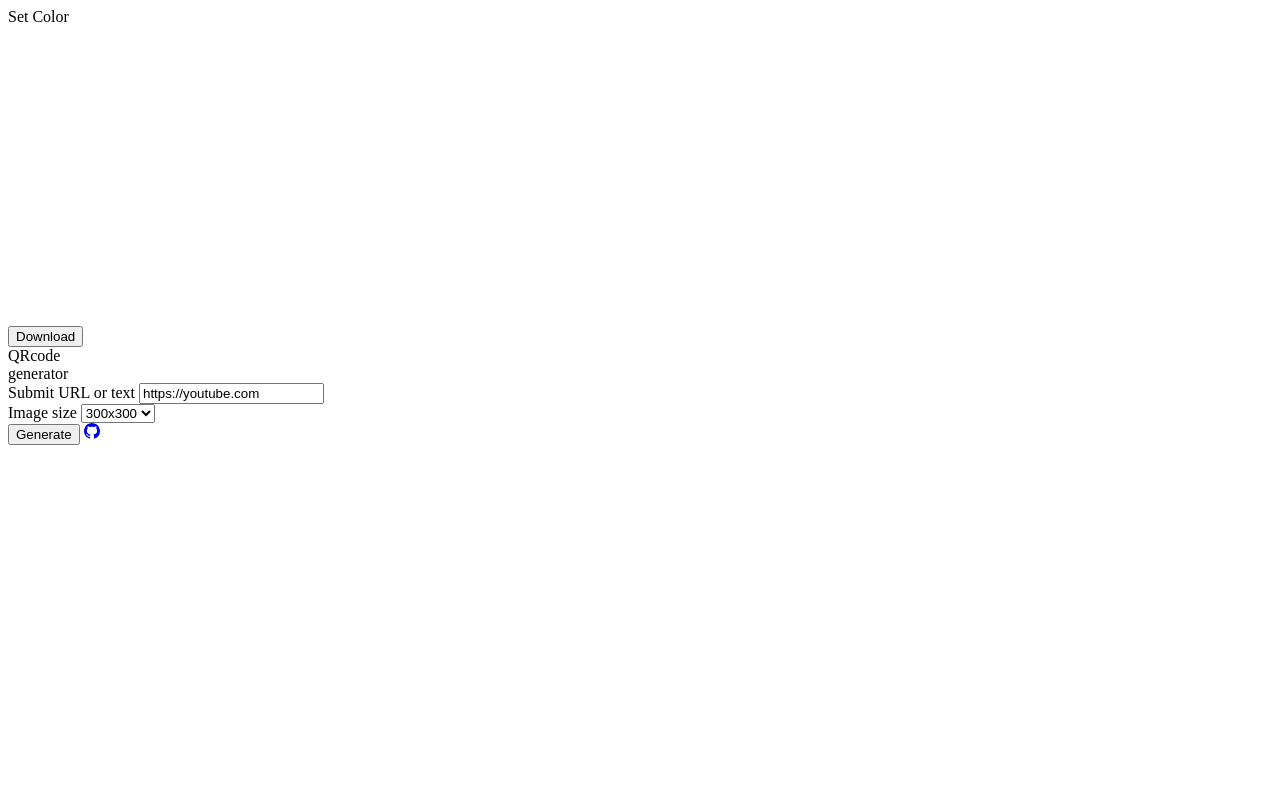
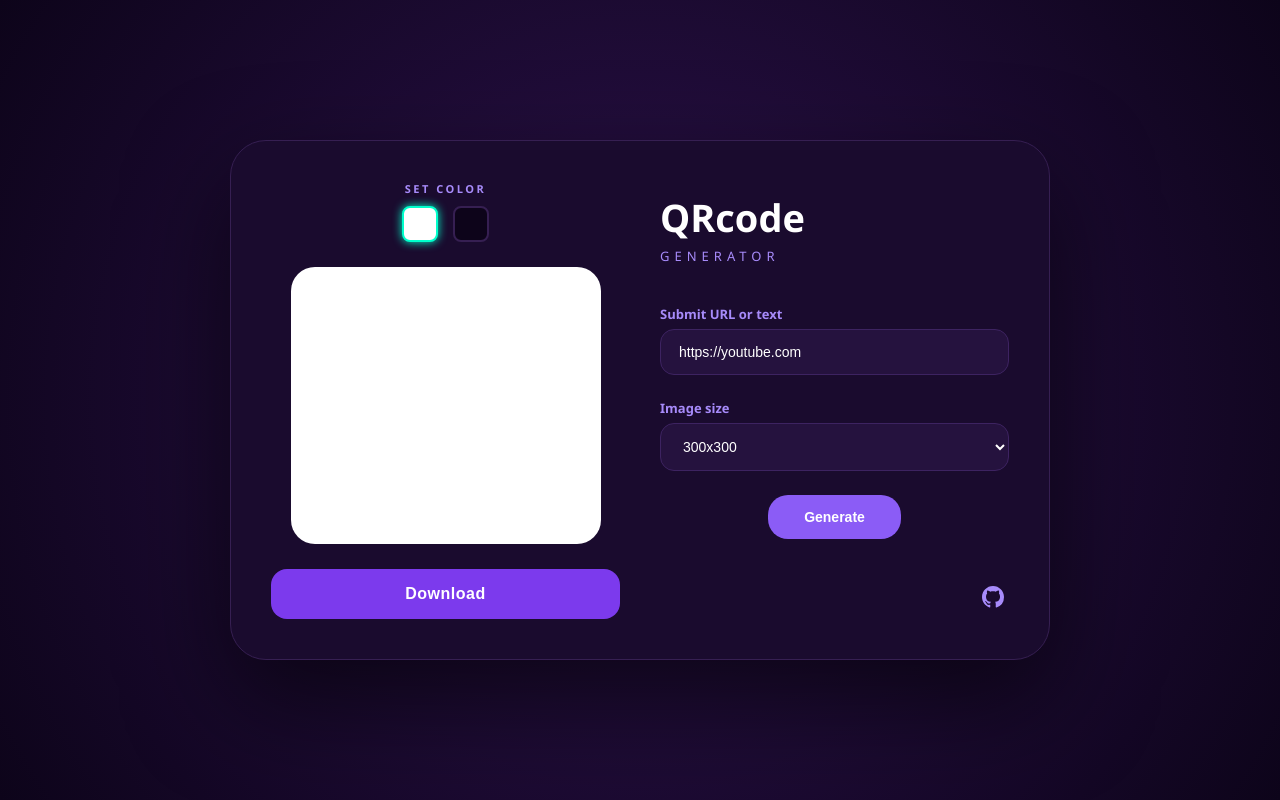
Before and after one commit to alirajput2074-stack/qr, a plain HTML site: page index.html in a window 1280 px wide. Drawn offline with Linux system fonts and the light colour scheme.

Commit message:
Update index.html

```diff
--- a/index.html
+++ b/index.html
@@ -1,3 +1,164 @@
+<!DOCTYPE html>
+<html lang="en">
+<head>
+    <meta charset="UTF-8">
+    <meta name="viewport" content="width=device-width, initial-scale=1.0">
+    <title>QR Code Generator - Premium Purple</title>
+    <style>
+        body {
+            background: radial-gradient(circle, #2d124d 0%, #0d041a 100%) !important;
+            color: #ffffff !important;
+            font-family: 'Segoe UI', system-ui, -apple-system, sans-serif !important;
+            margin: 0 !important;
+            display: flex !important;
+            justify-content: center !important;
+            align-items: center !important;
+            min-height: 100vh !important;
+        }
+        .app-window {
+            background-color: #1a0b2e !important;
+            width: 820px !important;
+            height: 520px !important;
+            border-radius: 36px !important;
+            display: flex !important;
+            box-shadow: 0 40px 100px rgba(0, 0, 0, 0.6) !important;
+            overflow: hidden !important;
+            border: 1px solid #361f52 !important;
+            padding: 40px !important;
+            box-sizing: border-box !important;
+            gap: 40px !important;
+        }
+        .window-left {
+            flex: 1 !important;
+            display: flex !important;
+            flex-direction: column !important;
+            align-items: center !important;
+        }
+        .color-header-row {
+            display: flex !important;
+            flex-direction: column !important;
+            align-items: center !important;
+            margin-bottom: 25px !important;
+        }
+        .color-title {
+            font-size: 11px !important;
+            font-weight: 700 !important;
+            letter-spacing: 2.5px !important;
+            color: #a78bfa !important;
+            text-transform: uppercase !important;
+            margin-bottom: 10px !important;
+        }
+        .color-swatch-box {
+            display: flex !important;
+            gap: 15px !important;
+        }
+        .swatch-node {
+            width: 32px !important;
+            height: 32px !important;
+            border-radius: 8px !important;
+            cursor: pointer !important;
+            border: 2px solid transparent !important;
+        }
+        .swatch-node.white { background-color: #ffffff !important; border-color: #7c3aed !important; }
+        .swatch-node.dark { background-color: #0d041a !important; border-color: #361f52 !important; }
+        .swatch-node.active { border-color: #00ffcc !important; box-shadow: 0 0 10px #00ffcc !important; }
+
+        .qr-stage-container {
+            width: 310px !important;
+            height: 310px !important;
+            background-color: #ffffff !important;
+            border-radius: 24px !important;
+            display: flex !important;
+            justify-content: center !important;
+            align-items: center !important;
+            margin-bottom: 25px !important;
+            overflow: hidden !important;
+        }
+        .qr-stage-container canvas {
+            width: 250px !important;
+            height: 250px !important;
+            display: block !important;
+        }
+        .btn-download-trigger {
+            width: 100% !important;
+            background-color: #7c3aed !important;
+            color: #ffffff !important;
+            border: none !important;
+            padding: 16px !important;
+            border-radius: 16px !important;
+            font-size: 16px !important;
+            font-weight: 700 !important;
+            cursor: pointer !important;
+            letter-spacing: 0.5px !important;
+            text-align: center !important;
+        }
+        .window-right {
+            flex: 1 !important;
+            display: flex !important;
+            flex-direction: column !important;
+            box-sizing: border-box !important;
+            position: relative !important;
+        }
+        .logo-branding-area {
+            text-align: left !important;
+            margin-top: 10px !important;
+            margin-bottom: 40px !important;
+        }
+        .logo-text-main {
+            font-size: 38px !important;
+            font-weight: 700 !important;
+            color: #ffffff !important;
+            margin: 0 !important;
+        }
+        .logo-text-sub {
+            font-size: 13px !important;
+            letter-spacing: 5px !important;
+            color: #a78bfa !important;
+            text-transform: uppercase !important;
+            margin-top: 4px !important;
+        }
+        .form-input-group {
+            display: flex !important;
+            flex-direction: column !important;
+            gap: 6px !important;
+            margin-bottom: 24px !important;
+        }
+        .field-label {
+            font-size: 13px !important;
+            font-weight: 600 !important;
+            color: #a78bfa !important;
+        }
+        .text-input-field {
+            width: 100% !important;
+            padding: 14px 18px !important;
+            background-color: #25123e !important;
+            border: 1px solid #3d2361 !important;
+            color: #ffffff !important;
+            border-radius: 14px !important;
+            font-size: 14px !important;
+            box-sizing: border-box !important;
+        }
+        .btn-generate-action {
+            background-color: #8b5cf6 !important;
+            color: #ffffff !important;
+            border: none !important;
+            padding: 14px 36px !important;
+            border-radius: 20px !important;
+            font-size: 14px !important;
+            font-weight: 700 !important;
+            cursor: pointer !important;
+            width: fit-content !important;
+            align-self: center !important;
+        }
+        .github-anchor-icon {
+            position: absolute !important;
+            bottom: 5px !important;
+            right: 5px !important;
+            color: #a78bfa !important;
+            font-size: 22px !important;
+        }
+    </style>
+</head>
 <body>
 
     <div class="app-window">
@@ -46,12 +207,11 @@
         </div>
     </div>
 
-    <!-- Embedded High-Fidelity Standalone Scannable QR Engine Code -->
     <script>
-        let currentQRColor = "#1a0b2e";
+        let currentQRColor = "1a0b2e";
 
         function changeColor(color, element) {
-            currentQRColor = color;
+            currentQRColor = color.replace('#', '');
             document.querySelectorAll('.swatch-node').forEach(node => node.classList.remove('active'));
             element.classList.add('active');
             generateQRCode();
@@ -62,15 +222,13 @@
             const selectSize = parseInt(document.getElementById("qrSizeSelect").value);
             const canvas = document.getElementById("qrCanvas");
 
-            // Set dynamic canvas bounding box resolution
             canvas.width = selectSize;
             canvas.height = selectSize;
 
-            // Call standard scannable server-less fallback vector matrix framework mapping pipeline
             const ctx = canvas.getContext("2d");
             ctx.clearRect(0, 0, selectSize, selectSize);
 
-            const apiEndpoint = `https://qrserver.com{selectSize}x${selectSize}&data=${encodeURIComponent(dataString)}&color=${currentQRColor.replace('#', '')}&margin=10`;
+            const apiEndpoint = `https://qrserver.com{selectSize}x${selectSize}&data=${encodeURIComponent(dataString)}&color=${currentQRColor}&margin=10`;
 
             const img = new Image();
             img.crossOrigin = "anonymous";
@@ -92,11 +250,10 @@
                 downloadAnchor.click();
                 document.body.removeChild(downloadAnchor);
             } catch(e) {
-                alert("Please wait a microsecond for the matrix to buffer, then click download again!");
+                alert("Please click generate first, then try downloading!");
             }
         }
 
-        // Run the script compilation cycle immediately when the page launches
         setTimeout(generateQRCode, 400);
     </script>
 </body>
```
